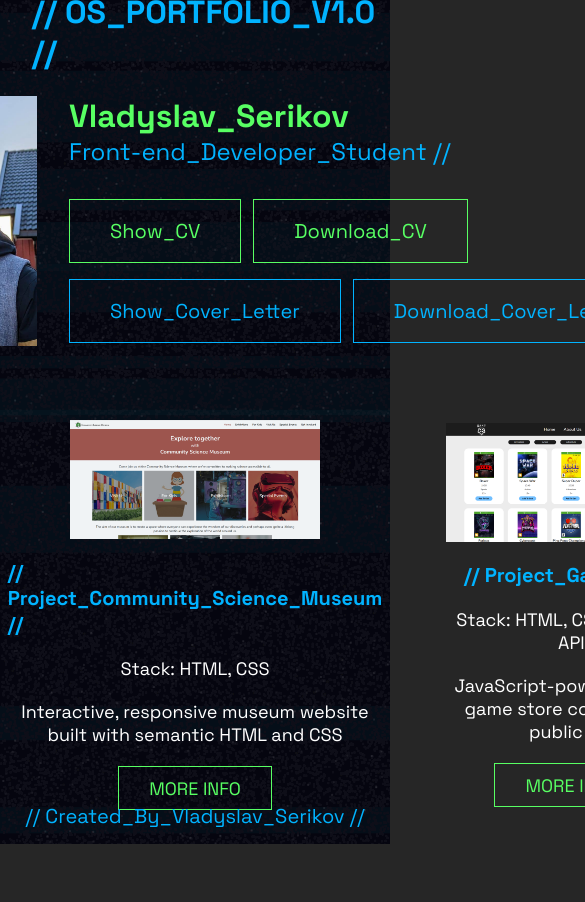
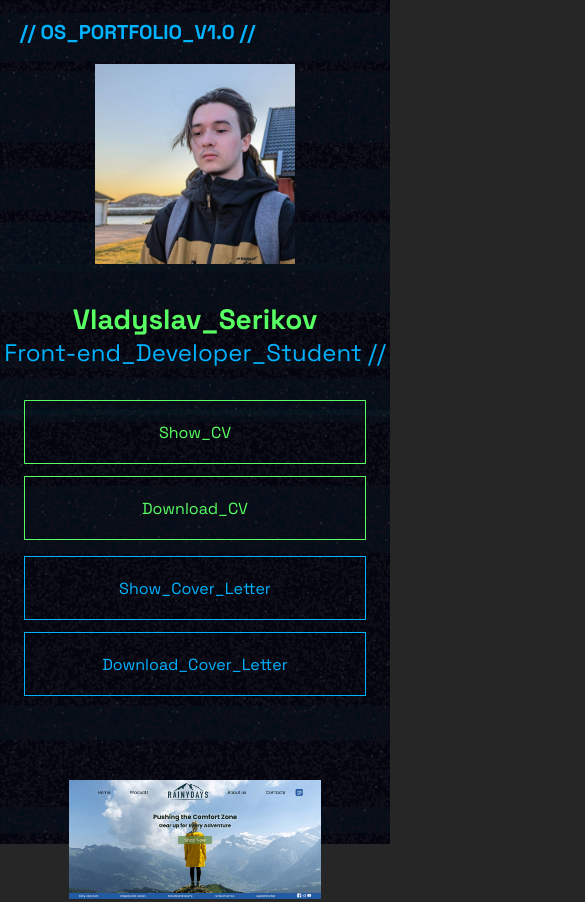
Before and after one commit to ell10tt/portfolio-site, a plain HTML site: page index.html in a window 390 px wide. Shown: the top 902 px of the page, 585 px wide, since content can reach past the window. Before the commit the page ends 844 px from the top, so only its background shows below. Drawn offline with Linux system fonts and the light colour scheme.

Commit message:
Add responsive styles and update footer layout
Introduced media queries for breakpoints at 1200px, 900px, and 600px to improve responsiveness of layout, profile, and portfolio sections. Refactored the .footer styles to use relative positioning and spacing for better adaptability across screen sizes. Minor improvements include hiding horizontal overflow and adjusting modal dialog behavior on smaller screens.

```diff
--- a/css/styles.scss
+++ b/css/styles.scss
@@ -11,6 +11,7 @@ $green-color: #58FF63;
 body {
     background-color: #262626;
     font-family: "Space Grotesk", sans-serif;
+    overflow-x: hidden;
 }
 
 .header {
@@ -171,13 +172,14 @@ body {
 }
 
 .footer {
+    position: relative;
+    bottom: auto;
+    margin-top: 60px;
+    padding-bottom: 20px;
+    width: 100%;
     display: flex;
-    position: absolute;
-    bottom: 0;
+    align-items: center;
     justify-content: center;
-    align-items: center;
-    width: 100%;
-    height: 24px;
 
     p {
         margin-bottom: 32px;
@@ -352,3 +354,135 @@ dialog.modal__window {
     from { opacity: 0.5; }
     to { opacity: 1; }
 }
+
+@media (max-width: 1200px) {
+    .main .portfolio__section {
+        flex-wrap: wrap;
+        gap: 32px;
+        padding: 0 20px;
+    }
+
+    .footer {
+        position: relative;
+        bottom: auto;
+        margin-top: 60px;
+        padding-bottom: 20px;
+        width: 100%;
+    }
+
+    .main {
+        padding-bottom: 0;
+    }
+}
+
+@media (max-width: 900px) {
+
+    body:has(dialog[open]) {
+        overflow: hidden;
+        touch-action: none;
+    }
+
+    .main .profile__section {
+        flex-direction: column;
+        align-items: center;
+        text-align: center;
+
+        .picture__container {
+            margin-left: 0;
+            margin-top: 0;
+        }
+
+        .info__container {
+            margin-left: 0;
+            height: auto;
+
+            .cv__buttons__container {
+                display: flex;
+                flex-direction: column;
+                align-items: center;
+            }
+        }
+    }
+
+    dialog.modal__window {
+        width: 95%;
+        height: 90%;
+
+        .modal__container {
+            flex-direction: column;
+            overflow-y: auto;
+            padding: 20px;
+            gap: 20px;
+
+            .left__container {
+                flex: 0 0 auto;
+                width: 100%;
+
+                img.slide {
+                    height: 250px;
+                }
+            }
+
+            .right__container {
+                gap: 20px;
+
+                .close__dialog__button {
+                    align-self: center;
+                    width: 100%;
+                    text-align: center;
+                }
+            }
+        }
+    }
+}
+
+@media (max-width: 600px) {
+    .header .heading {
+        font-size: 20px;
+        margin-left: 20px;
+    }
+
+    .main .profile__section {
+        .picture__container img {
+            width: 200px;
+            height: 200px;
+        }
+
+        .info__container .profile__name {
+            font-size: 28px;
+        }
+
+        .info__container .cv__buttons__container {
+            width: 100%;
+            padding: 0 20px;
+
+            .cv__buttons, .letter__buttons {
+                flex-direction: column;
+                width: 100%;
+
+                .profile__button {
+                    width: 100%;
+                    padding: 0;
+                    justify-content: center;
+                    font-size: 16px;
+                }
+            }
+        }
+    }
+
+    .main .portfolio__section .work__card {
+        width: 90%;
+        height: auto;
+        padding: 20px 0;
+
+        img {
+            width: 80%;
+            height: auto;
+        }
+
+        &:hover {
+            transform: none;
+            animation: none;
+        }
+    }
+}
```
Also changed, not shown: css/styles.css, 1 other file.
